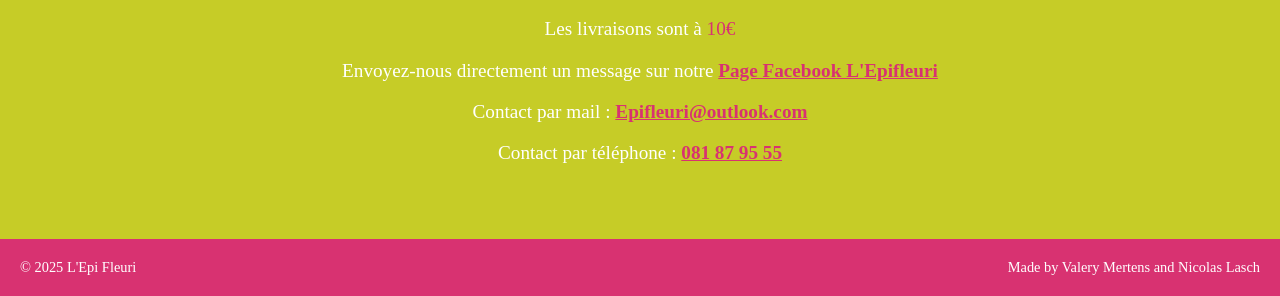
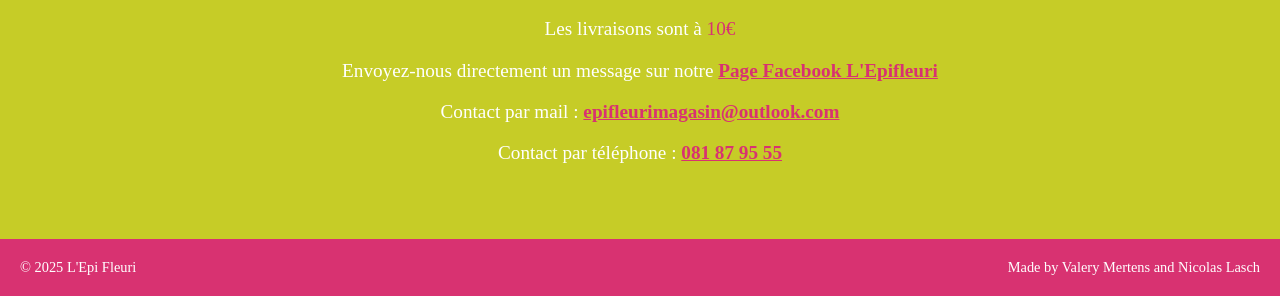
Before and after one commit to Frivox1/epifleuri, a Flask app: page /valentin in a window 1280 px wide. Shown: the part 2692-2988 px from the top of the page. Run offline with Flask 3, Linux system fonts and the light colour scheme; some web fonts are replaced.

Commit message:
update adresse mail

```diff
--- a/app/templates/valentin.html
+++ b/app/templates/valentin.html
@@ -49,7 +49,7 @@
         <p>Contactez-nous dès maintenant pour planifier une livraison spéciale pour votre être cher !</p>
         <p>Les livraisons sont à <span style="color: #d83271;">10€</span></p>
         <p>Envoyez-nous directement un message sur notre <a class="contact" href=https://www.facebook.com/lepifleuri>Page Facebook L'Epifleuri</a></p>
-        <p>Contact par mail : <a class="contact" href="mailto:Epifleuri@outlook.com">Epifleuri@outlook.com</a></p>
+        <p>Contact par mail : <a class="contact" href="mailto:epifleurimagasin@outlook.com">epifleurimagasin@outlook.com</a></p>
         <p>Contact par téléphone : <a class="contact" href="tel:+3281879555">081 87 95 55</a></p>
     </section>
 
```
